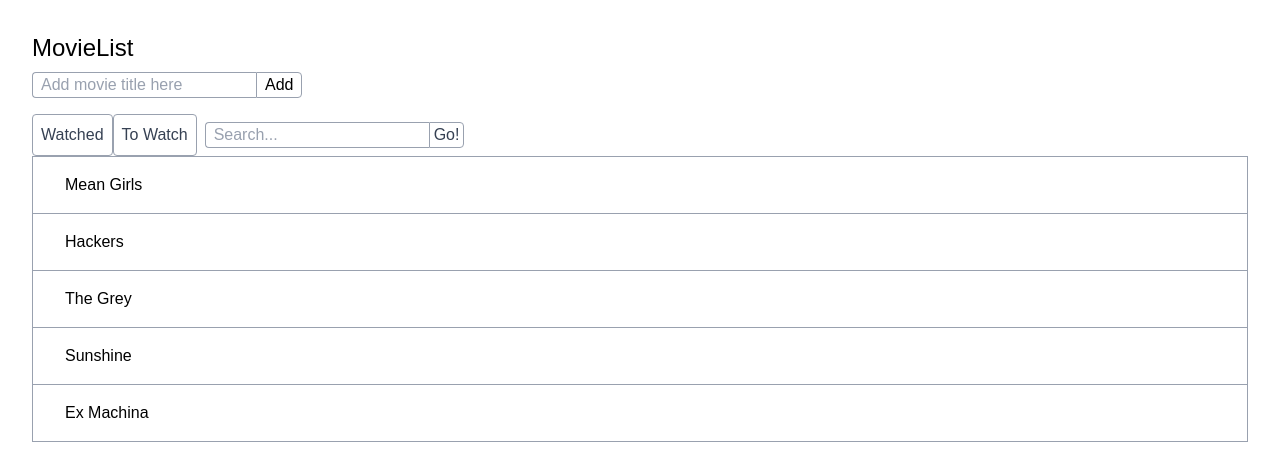
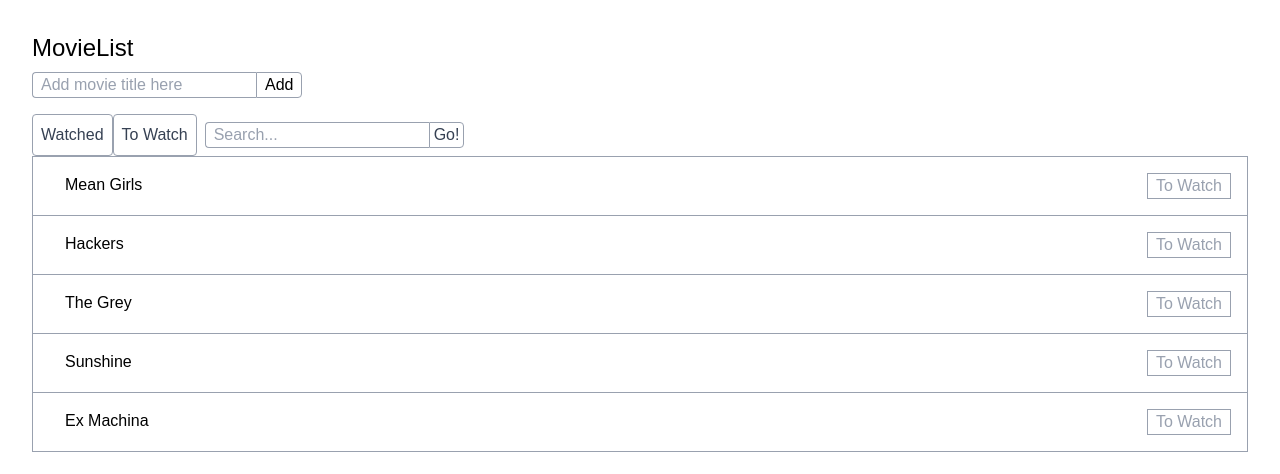
Before and after one commit to simtimj/newTechMovieList6-2-26, a Next.js app: page / in a window 1280 px wide. Shown: the top 474 px of the page. Built offline with nearby package versions, Linux system fonts and the light colour scheme.

Commit message:
Lvl 3 reqs completed. Watch button, watch filter, completed.

```diff
--- a/app/page.tsx
+++ b/app/page.tsx
@@ -7,37 +7,59 @@ import Search from "@/components/Search";
 import { useState } from "react";
 import WatchTabs from "@/components/WatchTabs";
 
+import { MovieType } from "./types";
+import { MovieListProps } from "../components/MovieList";
+import { watch } from "fs";
+
 export default function Home() {
 
-  interface Movie {
-    id: number
-    title: string
-  }
 
 
-  let [allMovies, setAllMovies] = useState<Movie[]>(mockMovies);
+  let [allMovies, setAllMovies] = useState<MovieType[]>(mockMovies);
   let [searchText, setSearchText] = useState<string>("");
   let [addText, setAddText] = useState<string>("");
+  let [watchFilter , setWatchFilter] = useState<string>("");
 
   // all filters
-  let filterMovies = (): Movie[] => {
-    // searchFilter
+  let filterMovies = () => {
 
     let newMovies = [...allMovies];
 
+    // search
     newMovies = newMovies.filter((movie) => {
       return (movie.title.toLowerCase()).includes(searchText.toLowerCase());
     })
+
+    if (watchFilter == "Watched") {
+      newMovies = newMovies.filter((movie) => {
+        return movie.watched == true;
+      })
+    } else if (watchFilter == "To Watch")
+      newMovies = newMovies.filter((movie) => {
+        return movie.watched == false;
+      })
+
     return newMovies;
   }
 
   let addMovies = (addMoviesTitle: string) => {
+    if (addMoviesTitle.length == 0) {
+      return "No movie title";
+    }
+
     let newMovies = [...allMovies];
-    let newMovie : Movie = {
+    let newMovie: MovieType = {
       id: newMovies.length,
-      title: addMoviesTitle
+      title: addMoviesTitle,
+      watched: false
     }
     newMovies.push(newMovie);
+    setAllMovies(newMovies);
+  }
+
+  let changeWatchState = (id: number) => {
+    let newMovies = [...allMovies];
+    newMovies[id].watched = !(newMovies[id].watched)
     setAllMovies(newMovies);
   }
 
@@ -54,7 +76,9 @@ export default function Home() {
     <div
       className="flex flex-row items-center mt-4"
     >
-        <WatchTabs />
+        <WatchTabs
+          setWatchFilter={setWatchFilter}
+        />
         <Search
           setSearchText={setSearchText}
         />
@@ -63,7 +87,12 @@ export default function Home() {
 
 
     <MovieList
-      movies={filterMovies().length ? filterMovies() : [{title: `No Movies matching ${searchText}`, id: 0} ]}
+      movies={
+        filterMovies().length ?
+          filterMovies() :
+          [{title: `No Movies matching ${searchText}`, id: 0} ]
+      }
+      changeWatchState={changeWatchState}
     />
   </div>
 )
--- /dev/null
+++ b/app/types.ts
@@ -0,0 +1,11 @@
+
+export interface MovieType {
+  id: number
+  title: string
+  watched: boolean
+}
+
+
+export interface MovieListProps {
+  movies: MovieType[]
+}
--- a/components/MovieList.tsx
+++ b/components/MovieList.tsx
@@ -1,32 +1,50 @@
+import { MovieType } from "@/app/types"
 
-interface Movie {
-  id: number
-  title: string
+export interface MovieListProps {
+  movies: MovieType[]
+  changeWatchState: (id: number) => void
 }
 
-interface MovieListProps {
-  movies: Movie[]
-}
+const MovieList = ({ movies, changeWatchState }: MovieListProps) => {
 
-const MovieList = ({ movies }: MovieListProps) => {
-  // console.log('movies:', movies);
   return (
     <>
-      <ul className="flex flex-col divide-y divide-gray-400 border border-gray-400 mr-8 mt-)">
+      <ul className="flex flex-col divide-y divide-gray-400 border border-gray-400 mr-8">
           {movies.map((movie, i) => (
-            <MovieListEntry key={movie.id} movie={movie} />
+            <MovieListEntry key={movie.id} id={movie.id} title={movie.title} watched={movie.watched} changeWatchState={changeWatchState}/>
           ))}
       </ul>
     </>
   )
 }
 
-const MovieListEntry = ({ movie }: { movie: Movie }) => {
+interface MovieListEntryProps {
+  title: string
+  id: number
+  key: number
+  watched: boolean
+  changeWatchState: (i: number) => void
+}
+
+const MovieListEntry = ({ title, id, watched, changeWatchState }: MovieListEntryProps) => {
+
+  // console.log('1234 changeWatchState:', changeWatchState);
+
+  let watchStateText = () => {
+    return watched ? "Watched" : "To Watch"
+  }
+
   return (
     <li
-      className="p-4 pl-8"
-    >{movie.title}
+      className="p-4 pl-8 flex justify-between "
+      >{title}
+      <button
+        className="border text-gray-400 px-2"
+        onClick={(e) => changeWatchState(id)}
+        > {watchStateText()}
+      </button>
     </li>
+
   )
 }
 
--- a/components/Search.tsx
+++ b/components/Search.tsx
@@ -15,7 +15,7 @@ let Search = ({setSearchText}: SearchProps) => {
   return (
     <div>
       <form
-        className="flex flex-row w-0.5 ml-2"
+        className="flex flex-row w-1 ml-2"
         onSubmit={(e) => {
           setSearchText(inputText)
           e.preventDefault();
--- a/components/WatchTabs.tsx
+++ b/components/WatchTabs.tsx
@@ -1,18 +1,25 @@
+
+interface WatchTabsProps {
+  setWatchFilter: (watchState: string) => void
+}
+
+
+export default function WatchTabs({setWatchFilter}: WatchTabsProps) {
 
 
 
-
-export default function WatchTabs() {
   return (
     <div
       className="mb-0"
     >
       <button
         className="border p-2 rounded-sm border-gray-400 text-gray-700"
+        onClick={(e) => setWatchFilter("Watched")}
         >Watched
       </button>
       <button
         className="border p-2 rounded-sm border-gray-400 text-gray-700"
+        onClick={() => setWatchFilter("To Watch")}
         >To Watch
       </button>
     </div>
--- a/mockData.tsx
+++ b/mockData.tsx
@@ -1,32 +1,31 @@
-
-
-interface Movie {
-  id: number
-  title: string
-}
-
+import {MovieType} from "@/app/types"
 
 // array of objects
-let movies: Array<Movie> = [
+let movies: MovieType[] = [
   {
     id: 0,
-    title: 'Mean Girls'
+    title: 'Mean Girls',
+    watched: false
   },
   {
     id: 1,
-    title: 'Hackers'
+    title: 'Hackers',
+    watched: false
   },
   {
     id: 2,
-    title: 'The Grey'
+    title: 'The Grey',
+    watched: false
   },
   {
     id: 3,
-    title: 'Sunshine'
+    title: 'Sunshine',
+    watched: false
   },
   {
     id: 4,
-    title: 'Ex Machina'
+    title: 'Ex Machina',
+    watched: false
   },
 ];
 
```
